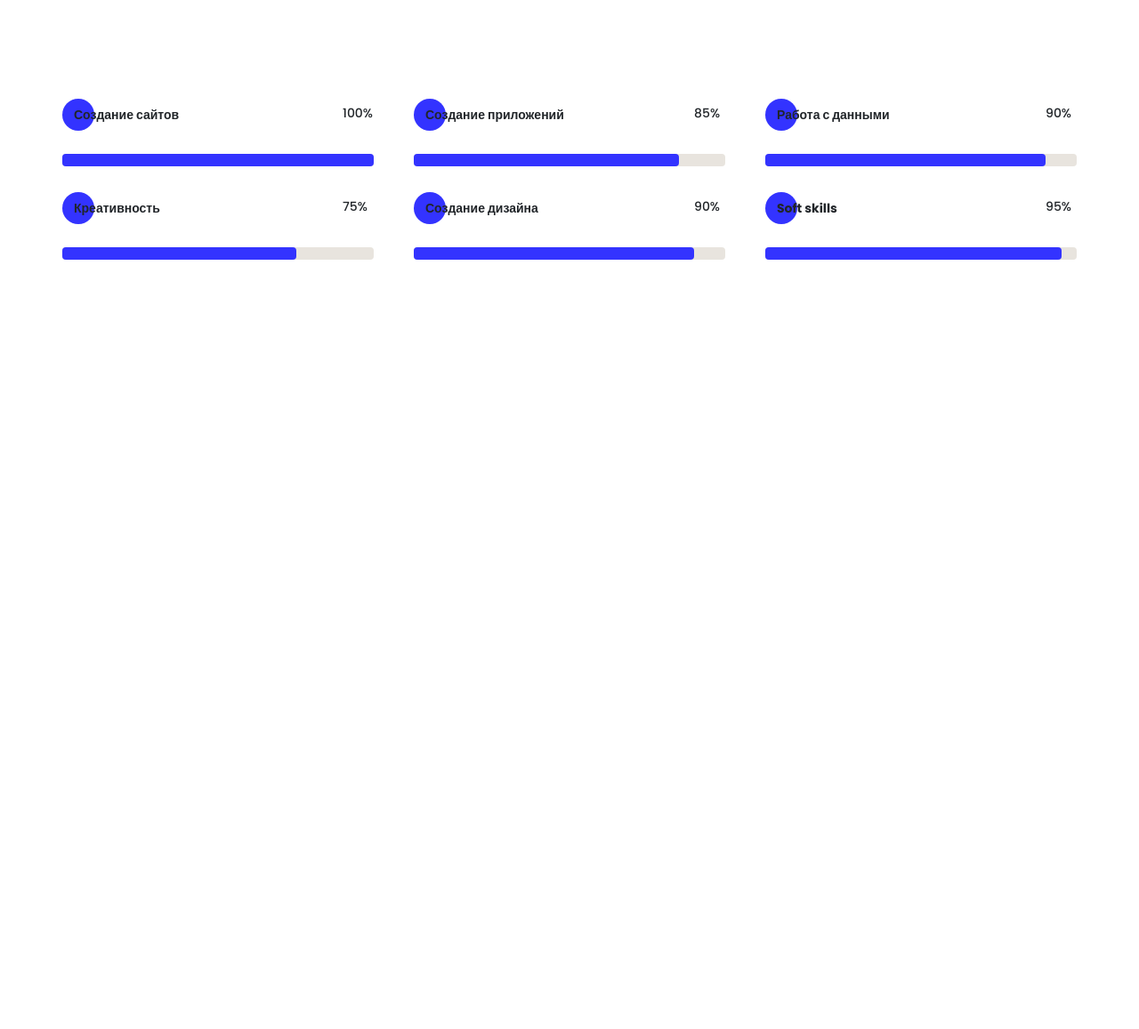
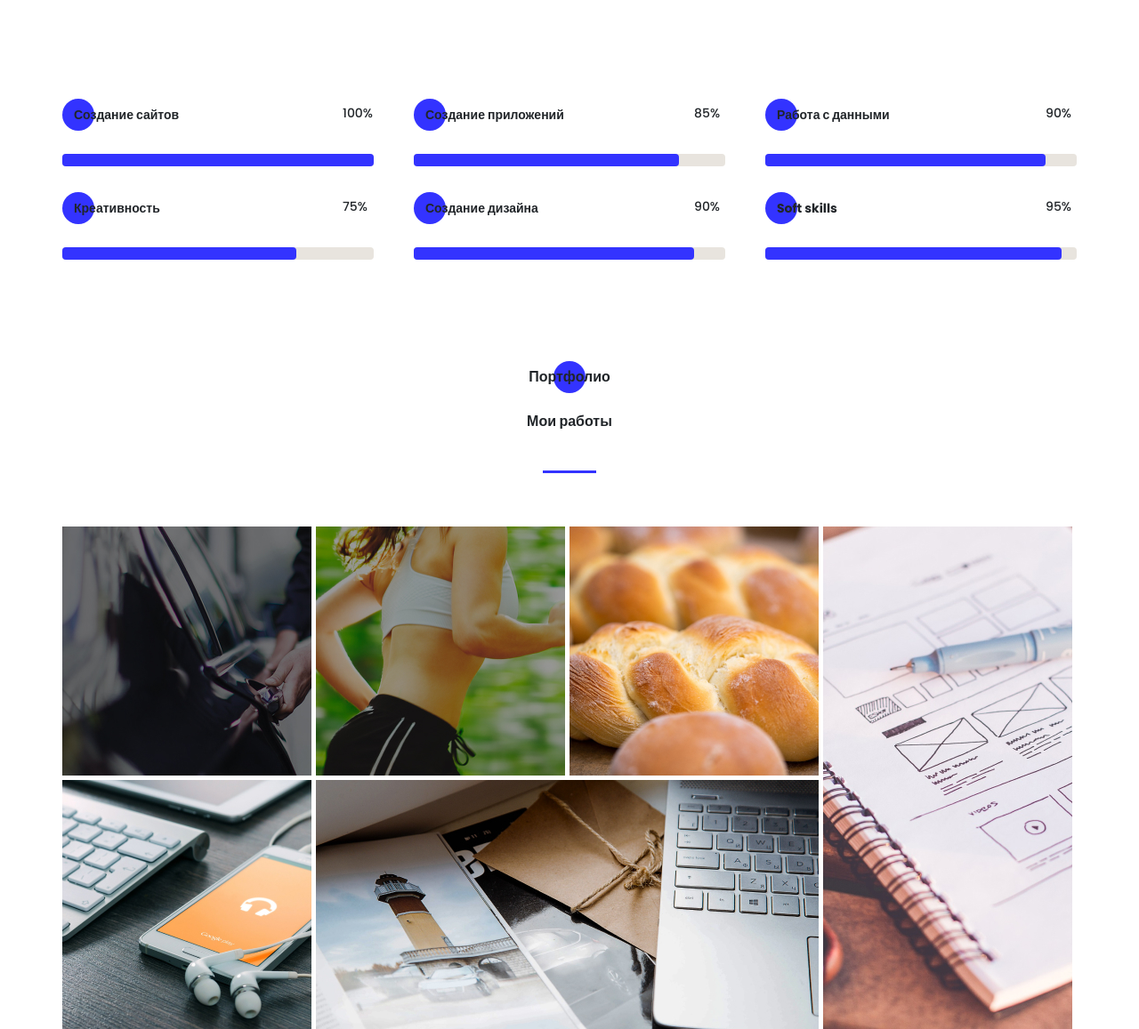
Before and after one commit to AlenaInd/Portfolio, a website: page src/index.html in a window 1280 px wide. Shown: the part 3447-4604 px from the top of the page at 89% size. Before the commit the page ends 3739 px from the top, so only its background shows below. Drawn offline with Linux system fonts and the light colour scheme.

Commit message:
lesson 4.16

```diff
--- a/src/index.html
+++ b/src/index.html
@@ -262,7 +262,7 @@
     </section>
     <section class="skills">
         <div class="container">
-            <h2 class="title title_fz16 skills__title">Навыки</h2>
+            <h2 class="title title_fz16 title__section-title">Навыки</h2>
             <div class="title title_fz36 skills__subtitle">Что я использую в работе</div>
             <div class="divider"></div>
 
@@ -364,6 +364,34 @@
             </div>
         </div>
     </section>
+    <section class="portfolio">
+        <div class="container">
+            <h2 class="title title_fz16 title__section-title">Портфолио</h2>
+            <div class="title title_fz36 title__section-subtitle">Мои работы</div>
+            <div class="divider"></div>
+
+            <div class="portfolio__wrapper">
+                <a href="#" class="portfolio__item">
+                    <img src="img/works/uber.jpg" alt="uber">
+                </a>
+                <a href="#" class="portfolio__item">
+                    <img src="img/works/pulse.jpg" alt="pulse">
+                </a>
+                <a href="#" class="portfolio__item">
+                    <img src="img/works/bread.jpg" alt="bread">
+                </a>
+                <a href="#" class="portfolio__item vertical">
+                    <img src="img/works/plans.jpg" alt="plans">
+                </a>
+                <a href="#" class="portfolio__item">
+                    <img src="img/works/ipad.jpg" alt="ipad">
+                </a>
+                <a href="#" class="portfolio__item horizontal">
+                    <img src="img/works/mac.jpg" alt="mac">
+                </a>
+            </div>
+        </div>
+    </section>
     <script src="js/script.js"></script>
 </body>
 </html>
--- /dev/null
+++ b/src/sass/blocks/_portfolio.scss
@@ -0,0 +1,29 @@
+.portfolio {
+    padding-top: 120px;
+
+    &__wrapper {
+        margin-top: 60px;
+        display: grid;
+        grid-template: repeat(2, 280px) / repeat(4, 280px);
+        grid-auto-rows: 280px;
+        gap: 5px;
+        .vertical {
+            grid-row: 1 / 3;
+            grid-column: 4 / 5;
+        }
+        .horizontal {
+            grid-row: 2 / 3;
+            grid-column: 2 / 4;
+        }
+    }
+    &__item {
+        transition: all 0.6s;
+        img {
+            width: 100%;
+        }
+        &:hover {
+            filter: grayscale(50%);
+        }
+    }
+
+}
--- a/src/sass/blocks/_title.scss
+++ b/src/sass/blocks/_title.scss
@@ -21,4 +21,19 @@
     &_fx36 {
         font-size: 36px;
     }
+
+    &__section-title {
+        position: relative;
+        text-align: center;
+        @include before_circle;
+        &:before {
+            top: -6px;
+            left: 50%;
+            transform: translateX(-50%);
+        }
+    }
+
+    &__section-subtitle {
+        text-align: center;
+    }
 }
--- a/src/sass/style.scss
+++ b/src/sass/style.scss
@@ -31,3 +31,4 @@
 @import 'blocks/about';
 @import 'blocks/resume';
 @import 'blocks/skills';
+@import 'blocks/portfolio';
```
Also changed, not shown: dist/css/style.min.css, dist/img/works/mac.jpg (added), dist/index.html, src/css/style.css, src/css/style.min.css, src/img/works/mac.jpg (added), 3 other files.
